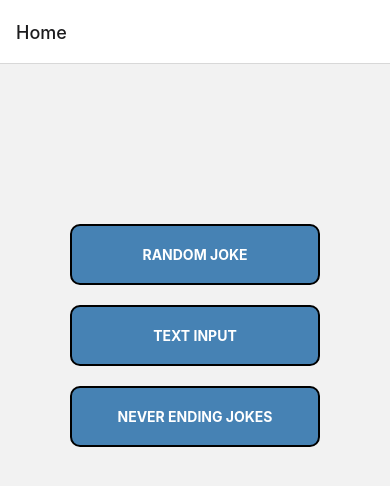
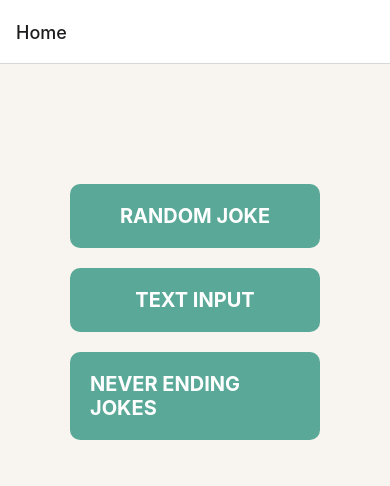
Before and after one commit to gldrobinson/ReactNativeJokeApp, a React Native app: screen /Home in a window 390 px wide. Shown: the top 486 px of the page. Built offline with nearby package versions, Linux system fonts and the light colour scheme; no server answers.

Commit message:
adds styling to HomeScreen

```diff
--- a/src/screens/HomeScreen.js
+++ b/src/screens/HomeScreen.js
@@ -58,21 +58,21 @@ const styles = StyleSheet.create({
   container: {
     flex: 1,
     justifyContent: "center",
+    backgroundColor: "#F8F5F1",
   },
   buttonContainer: {
     flex: 1,
     flexDirection: "column",
-    paddingTop: 100,
+    paddingTop: 60,
     alignItems: "center",
     margin: 50,
   },
   button: {
     padding: 20,
-    backgroundColor: "#4682b4",
+    backgroundColor: "#5AA897",
     width: 250,
     alignItems: "center",
     justifyContent: "center",
-    borderWidth: 2,
     borderRadius: 10,
     margin: 10,
     color: "white",
@@ -81,6 +81,7 @@ const styles = StyleSheet.create({
   buttonText: {
     color: "white",
     fontWeight: "bold",
+    fontSize: 20,
   },
 });
 
```
